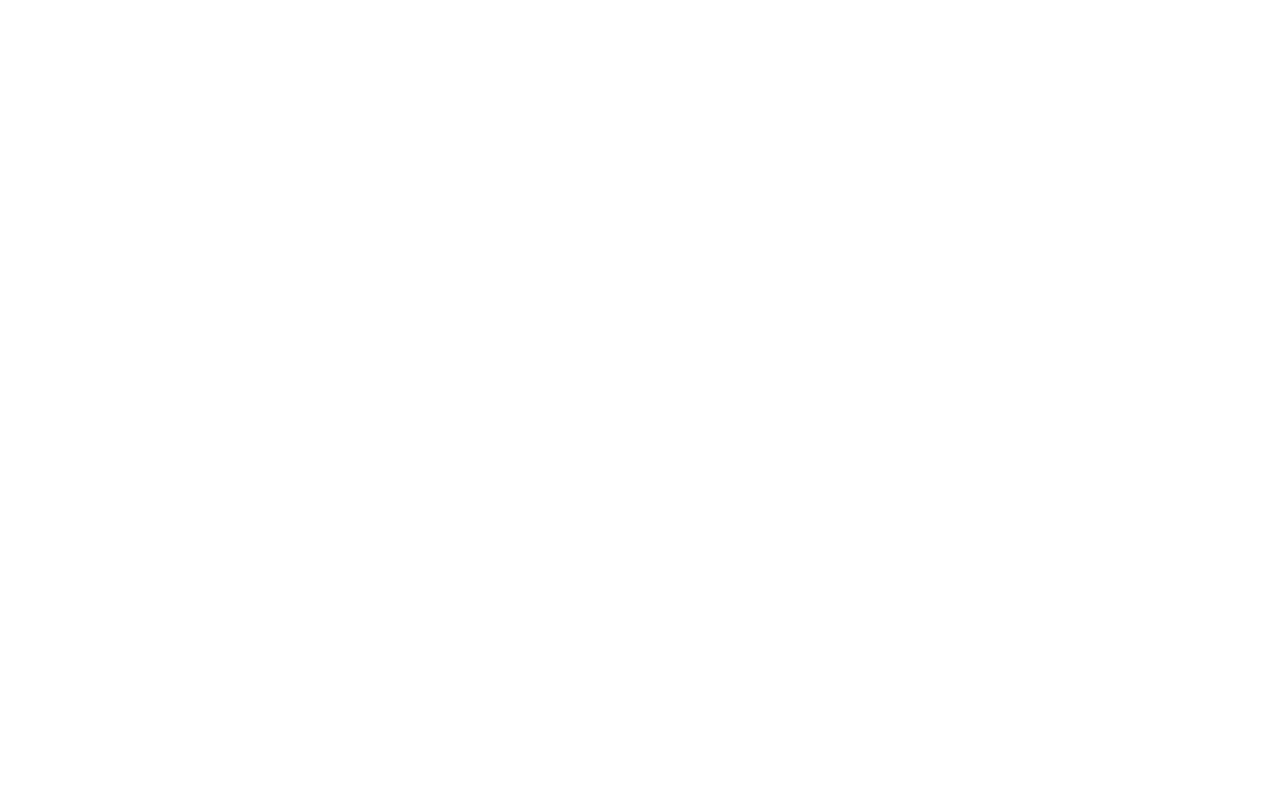
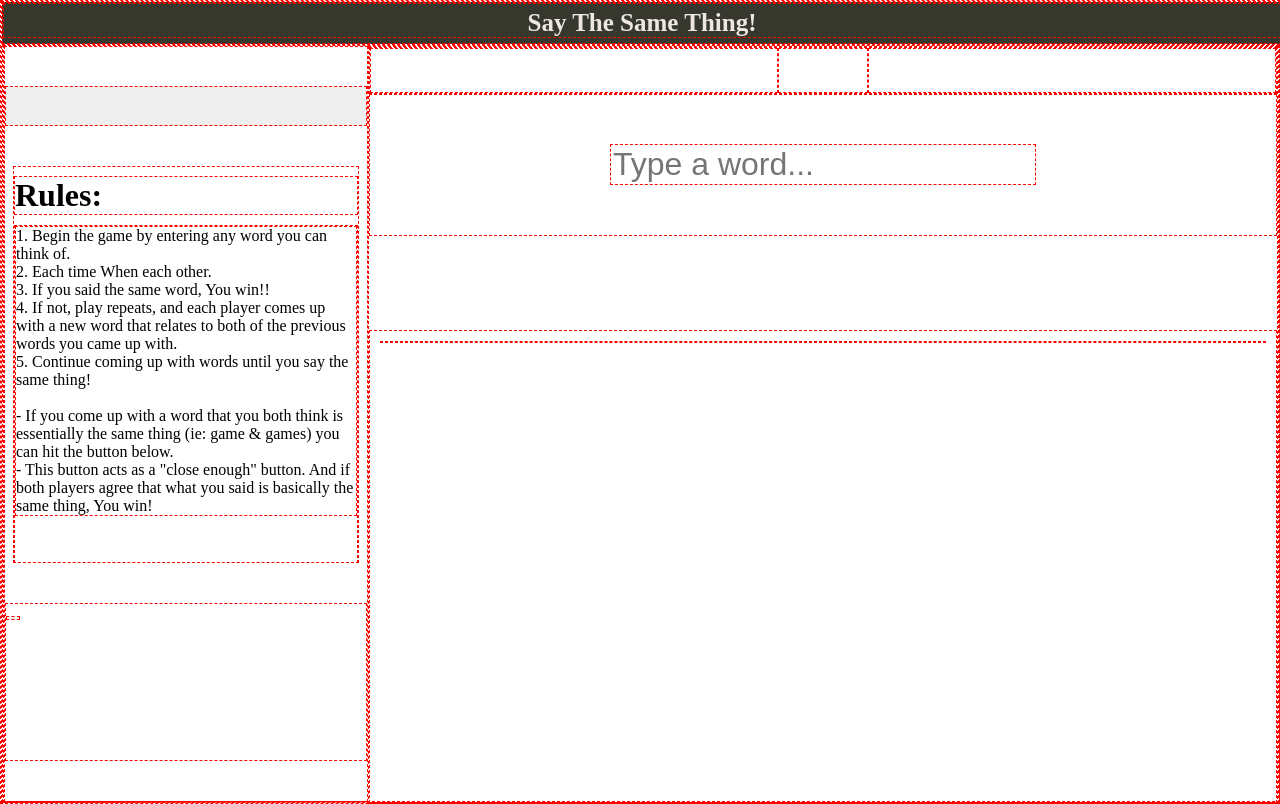
Before and after one commit to mkl1328/430-Project1, a website: page hosted/client.html in a window 1280 px wide. Drawn offline with Linux system fonts and the light colour scheme.

Commit message:
basic layout complete

```diff
--- a/hosted/client.html
+++ b/hosted/client.html
@@ -8,6 +8,65 @@
   <script src="/bundle.js"></script>
 </head>
 <body>
-  <!-- MAKE THE GAME -->
+  <header>
+    <h1>Say The Same Thing!</h1>
+  </header>
+  <div id="scenes">
+    <!-- Remove active later (maybe if code generated) -->
+    <div id="home-page" >
+      <div id="you">
+
+      </div>
+      <div id="stats"></div>
+      <div id="game-finder">
+        <p></p>
+        <button id="make-new-game"></button>
+        <div id="game-list"></div>
+      </div>
+    </div>
+    <div id="game-screen" class="active">
+      <div id="game-sidebar">
+        <button id="home-button"></button>
+        <div id="rules">
+          <h1>Rules:</h1>
+          <!-- Maybe turn first half to list -->
+          <div id="rules-text">
+            <p>
+              1. Begin the game by entering any word you can think of. <br>
+              2. Each time When each other. <br>
+              3. If you said the same word, You win!! <br>
+              4. If not, play repeats, and each player comes up with a new word that relates to both of the previous words you came up with. <br>
+              5. Continue coming up with words until you say the same thing! <br>
+                <br>
+              - If you come up with a word that you both think is essentially the same thing (ie: game & games) you can hit the button below.<br>
+              - This button acts as a "close enough" button. And if both players agree that what you said is basically the same thing, You win!
+            </p>
+          </div>
+        </div>
+        <div id="correction-panel">
+          <button id="it-was-the-same"></button>
+        </div>
+      </div>
+      <div id="game">
+        <div id="top-game-bar">
+          <div id="other-player"></div>
+          <div id="turn-count"></div>
+          <div id="this-player"></div>
+        </div>
+        <div id="enter-word-section">
+          <input type="text" placeholder="Type a word..." id="word-input">
+        </div>
+        <div id="messages-window">
+          <div id="message-grid"></div>
+        </div>
+        <div id="win-overlay">
+          <h1>YOU WON!</h1>
+          <h2>It took you and ___ xx turns!</h2>
+          <!-- PLAY AGAIN button -->
+          <!-- GO HOME button -->
+        </div>
+      </div>
+    </div>
+  </div>
 </body>
 </html>
--- a/hosted/style.css
+++ b/hosted/style.css
@@ -0,0 +1,173 @@
+/* Colors:
+    F06449 - Red
+    EDE6E3 - light
+    DADAD9 - mid
+    36382E - dark
+    5BC3EB - blue
+*/
+
+/* DEBUG */
+* {
+  border: red dashed 1px;
+}
+
+body {
+  margin : 0;
+  display: flex;
+  flex-direction: column;
+  width: 100%;
+  height: 100vh;
+}
+
+header {
+  /* BKG color */
+  background-color: #36382E;
+  color: #EDE6E3;
+  width: 100%;
+  height: 5%;
+}
+
+header > h1 {
+  margin: 0;
+  padding-top: 5px;
+  text-align: center;
+  font-size: 25px;
+}
+
+#scenes {
+  height: 95%;
+}
+
+#scenes > div {
+  display: none;
+  height: 100%;
+}
+
+#scenes > div.active {
+  display: grid;
+}
+
+/* Homepage */
+#home-page {
+  grid-template-columns: 1fr 1fr;
+  grid-template-rows: 6fr 4fr;
+  grid-template-areas: "you   games"
+                       "stats games";
+}
+
+#you {
+  grid-area: you;
+}
+
+#stats {
+  grid-area: stats;
+}
+
+#game-finder {
+  grid-area: games;
+}
+
+/* Gamepage */
+#game-screen {
+  grid-template-columns: 2fr 5fr;
+  grid-template-areas: "sidebar game";
+}
+
+#game-sidebar {
+  display: grid;
+  grid-area: sidebar;
+  grid-template-rows: 1fr 1fr 1fr 10fr 1fr 4fr 1fr;
+  grid-template-areas: "."
+                       "homeButton"
+                       "."
+                       "rules"
+                       "."
+                       "closeEnough"
+                       ".";
+}
+
+#home-button {
+  grid-area: homeButton;
+}
+
+#rules {
+  position: relative;
+  grid-area: rules;
+  margin: 0 8px;
+  max-height: 100%;
+  overflow: hidden;
+}
+#rules > h1 {
+  margin: 0.3em 0;
+}
+#rules-text {
+  height: 90%;
+  overflow: auto;
+}
+#rules-text > p {
+  margin: 0;
+}
+
+#correction-panel {
+  grid-area: closeEnough;
+}
+
+#game {
+  display: grid;
+  grid-area: game;
+  height: 100%;
+  grid-template-rows: 1fr 3fr 2fr 10fr;
+  grid-template-areas: "topbar"
+                       "input"
+                       "waitingInfo"
+                       "playArea";
+}
+
+#messages-window {
+  position: relative;
+  /* ^ So that I can add a gradient to the top for fading the messages */
+  grid-area: playArea;
+  overflow: auto;
+  padding: 10px;
+}
+
+#message-grid {
+  display: flex;
+  flex-direction: column;
+  min-height: 0;
+}
+
+#enter-word-section {
+  grid-area: input;
+  text-align: center;
+  display: flex;
+  justify-content: center;
+}
+
+#word-input {
+  margin: auto;
+  font-size: 2em;
+}
+
+#top-game-bar {
+  display: grid;
+  grid-area: topbar;
+  grid-template-columns: 45% 10% 45%;
+  grid-template-areas: "otherplayer turnCount thisplayer";
+}
+
+#other-player {
+  grid-area: otherplayer;
+}
+
+#this-player {
+  grid-area: thisplayer;
+}
+
+#turn-count {
+  grid-area: turnCount;
+}
+
+#win-overlay {
+  display: none;
+}
```
Also changed, not shown: src/server.js (+7 -0 lines).
